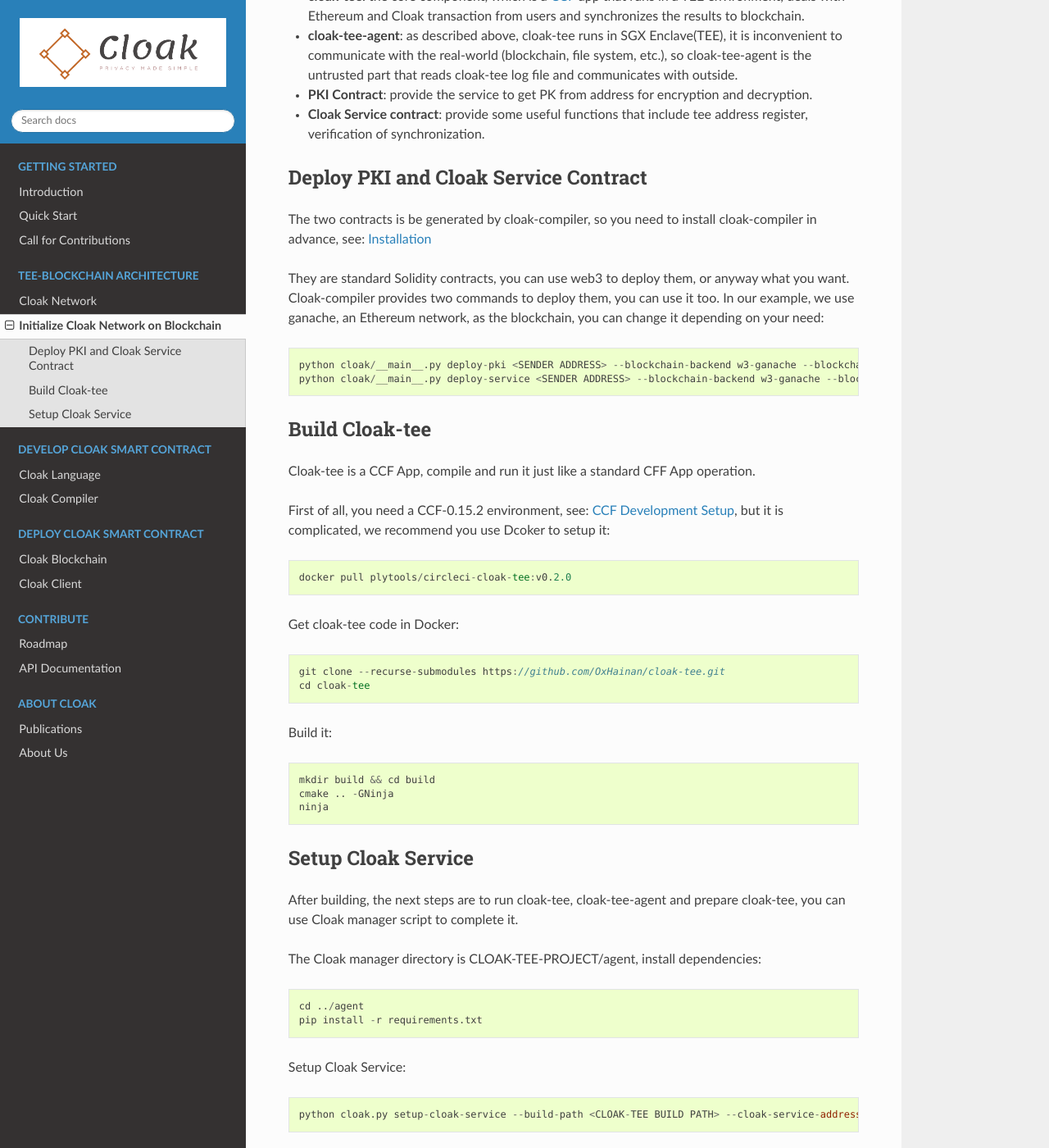
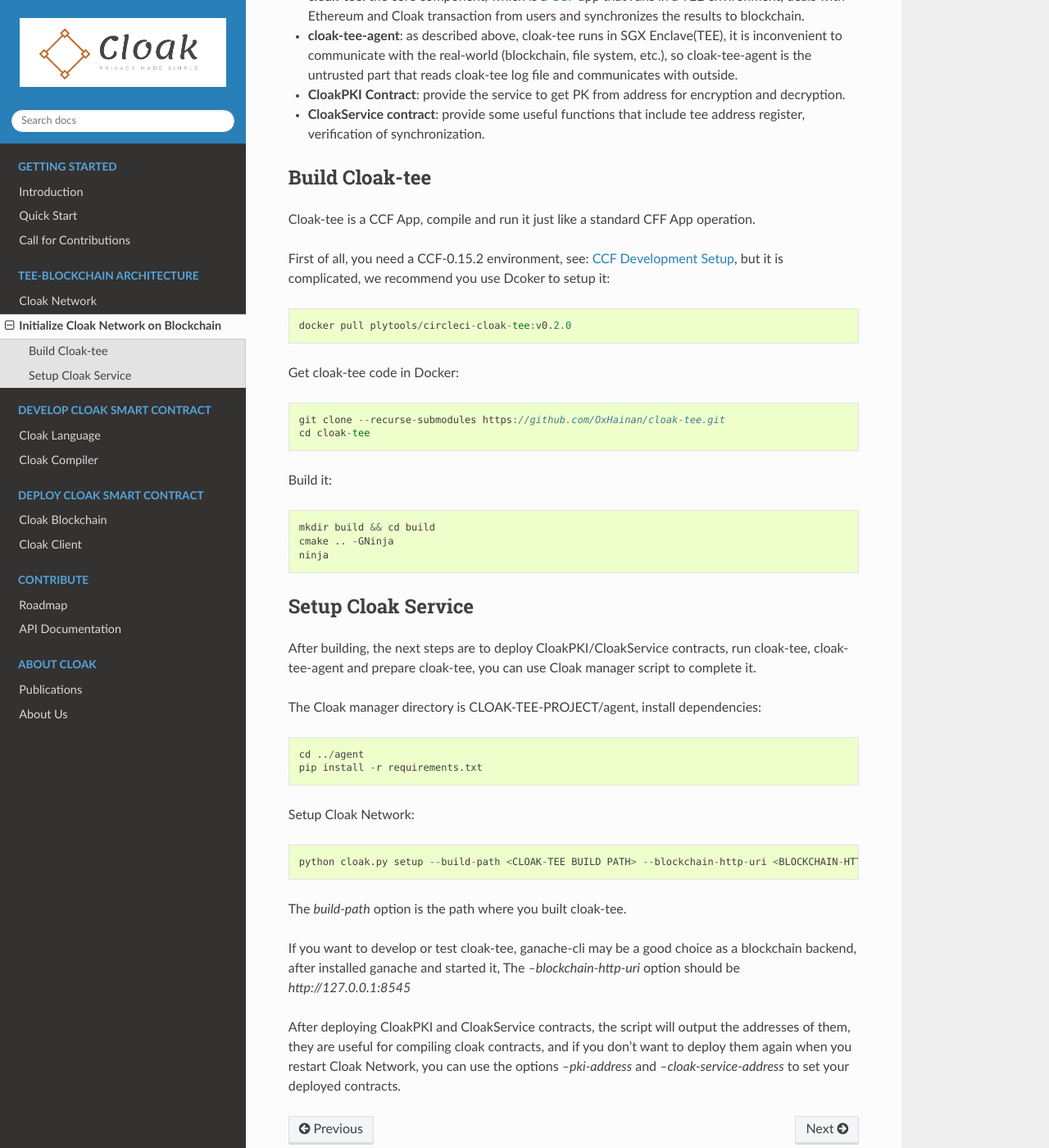
Before and after one commit to OxHainan/cloak-docs, a Sphinx documentation site: the page built from docs/source/tee-blockchain-architecture/initialize-cloak-network-on-blockchain.rst, in a window 1280 px wide and 1400 px high, scrolled down 224 px. Shown: the whole window at 82% size. Built offline with Sphinx 7.4.7 and the Read the Docs theme 2.0.0, drawn with Linux system fonts in a browser that asks for light colours.

Commit message:
feat: move CloakPKI/CloakService to cloak-tee(Agent)

```diff
--- a/docs/source/started/quick-start.rst
+++ b/docs/source/started/quick-start.rst
@@ -31,6 +31,12 @@
 
    git clone https://github.com/OxHainan/cloak-compiler.git
    cd cloak-compiler
+
+Install dependencies:
+
+.. code::
+
+   pip install -r install/requirements.txt
 
 Setup:
 
--- a/docs/source/tee-blockchain-architecture/initialize-cloak-network-on-blockchain.rst
+++ b/docs/source/tee-blockchain-architecture/initialize-cloak-network-on-blockchain.rst
@@ -8,23 +8,9 @@
 * **cloak-tee-agent**: as described above, cloak-tee runs in SGX Enclave(TEE), it is inconvenient to
   communicate with the real-world (blockchain, file system, etc.), so cloak-tee-agent is the untrusted
   part that reads cloak-tee log file and communicates with outside.
-* **PKI Contract**: provide the service to get PK from address for encryption and decryption.
-* **Cloak Service contract**: provide some useful functions that include tee address register,
+* **CloakPKI Contract**: provide the service to get PK from address for encryption and decryption.
+* **CloakService contract**: provide some useful functions that include tee address register,
   verification of synchronization.
-
-Deploy PKI and Cloak Service Contract
-***************************************
-The two contracts is be generated by cloak-compiler, so you need to install cloak-compiler in advance, see:
-`Installation <https://oxhainan-cloak-docs.readthedocs-hosted.com/en/latest/started/quick-start.html#installation>`__
-
-They are standard Solidity contracts, you can use web3 to deploy them, or anyway what you want.
-Cloak-compiler provides two commands to deploy them, you can use it too.
-In our example, we use ganache, an Ethereum network, as the blockchain, you can change it depending on your need:
-
-.. code::
-
-     python cloak/__main__.py deploy-pki <SENDER ADDRESS> --blockchain-backend w3-ganache --blockchain-node-uri http://127.0.0.1:8545
-     python cloak/__main__.py deploy-service <SENDER ADDRESS> --blockchain-backend w3-ganache --blockchain-node-uri http://127.0.0.1:8545
 
 Build Cloak-tee
 **********************
@@ -53,7 +39,7 @@
 
 Setup Cloak Service
 **********************
-After building, the next steps are to run cloak-tee, cloak-tee-agent and prepare cloak-tee, you can use Cloak manager script to complete it.
+After building, the next steps are to deploy CloakPKI/CloakService contracts, run cloak-tee, cloak-tee-agent and prepare cloak-tee, you can use Cloak manager script to complete it.
 
 The Cloak manager directory is CLOAK-TEE-PROJECT/agent, install dependencies:
 
@@ -62,12 +48,14 @@
    cd ../agent
    pip install -r requirements.txt
 
-Setup Cloak Service:
+Setup Cloak Network:
 
 .. code::
 
-   python cloak.py setup-cloak-service --build-path <CLOAK-TEE BUILD PATH> --cloak-service-address <CLOAK SERVICE ADDRESS> --pki-address <PKI ADDRESS> --blockchain-http-uri <BLOCKCHAIN-HTTP-URI>
+   python cloak.py setup --build-path <CLOAK-TEE BUILD PATH> --blockchain-http-uri <BLOCKCHAIN-HTTP-URI>
 
 The `build-path` option is the path where you built cloak-tee.
 
 If you want to develop or test cloak-tee, ganache-cli may be a good choice as a blockchain backend, after installed ganache and started it, The `--blockchain-http-uri` option should be `http://127.0.0.1:8545`
+
+After deploying CloakPKI and CloakService contracts, the script will output the addresses of them, they are useful for compiling cloak contracts, and if you don't want to deploy them again when you restart Cloak Network, you can use the options `--pki-address` and `--cloak-service-address` to set your deployed contracts.
```
